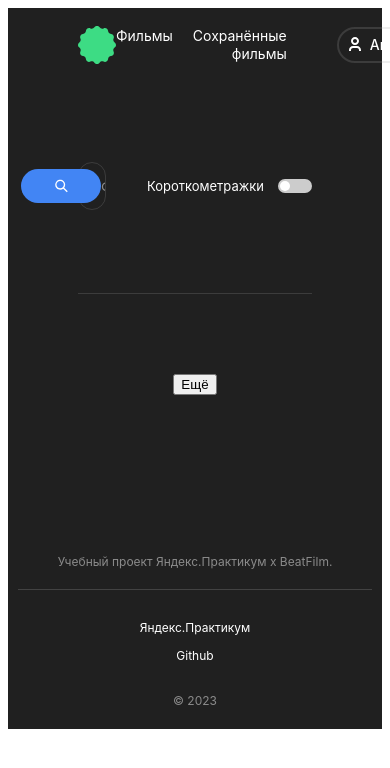
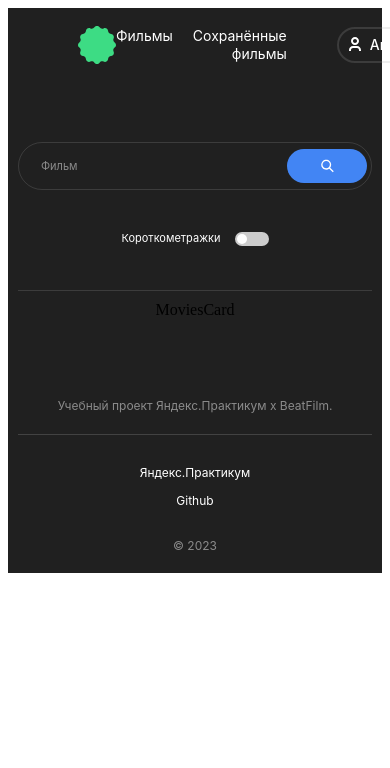
Before and after one commit to HeikkeB/movies-explorer-frontend, a React (Create React App) app: page /movies in a window 390 px wide. Shown: the top 768 px of the page. Built offline with nearby package versions, Linux system fonts and the light colour scheme.

Commit message:
feat: make adaptive SearchForm, make red errors text for register and login input

```diff
--- a/src/components/App/App.jsx
+++ b/src/components/App/App.jsx
@@ -38,7 +38,6 @@ const [loggedIn, setLoggedIn] = useState(true);
           <Route path='/movies' element={
             <ProtectedRoute loggedIn={loggedIn}>
               <Header loggedIn={loggedIn} />
-              <SearchForm />
               <Movies />
               <Footer />
             </ProtectedRoute>
--- a/src/components/Login/Login.css
+++ b/src/components/Login/Login.css
@@ -63,6 +63,20 @@
     font-size: 14px;
     line-height: 1.2;
     color: #FFFFFF;
+}
+
+.login__input_error {
+    width: 100%;
+    border: none;
+    border-bottom: 1px #424242 solid;
+    background-color: rgba(0, 0, 0, 0);
+    padding: 5px 0 10px;
+    font-family: 'Inter';
+    font-style: normal;
+    font-weight: 400;
+    font-size: 14px;
+    line-height: 1.2;
+    color: #EE3465;
 }
 
 .login__input:active, :hover, :focus {
--- a/src/components/Login/Login.jsx
+++ b/src/components/Login/Login.jsx
@@ -33,7 +33,7 @@ export default function Login() {
             <section className='login__field'>
                 <span className='login__input-name'>E-mail</span>
                 <input
-                    className='login__input'
+                    className={errors?.email ? 'login__input_error' : 'login__input'}
                     placeholder='Email'
                     type='text'
                     {...register('email', {
@@ -51,11 +51,15 @@ export default function Login() {
             <section className='login__field'>
                 <span className='login__input-name'>Пароль</span>
                 <input
-                    className='login__input'
+                    className={errors?.password ? 'login__input_error' : 'login__input'}
                     placeholder='Пароль'
                     type='password'
                     {...register('password', {
                         required: 'Обязательное поле',
+                        maxLength: {
+                            value: 30,
+                            message: 'максимум 30 символов'
+                        },
                     })}
                     value={password}
                     onChange={(e) => setPassword(e.target.value)}
--- a/src/components/Movies/Movies.css
+++ b/src/components/Movies/Movies.css
@@ -1,4 +1,3 @@
 .movies {
-    padding: 70px 70px 80px;
     background: #202020;
 }
--- a/src/components/Movies/Movies.jsx
+++ b/src/components/Movies/Movies.jsx
@@ -1,16 +1,13 @@
 import React from 'react'
+import SearchForm from '../SearchForm/SearchForm'
+import MoviesCardList from '../MoviesCardList/MoviesCardList'
 import './Movies.css'
 
 export default function Movies() {
   return (
     <section className='movies'>
-        <div className='movies__container'>
-            <div className='movies__cards'>
-                <div className='movies__card'>
-                </div>
-            </div>
-            <button className='movies__more-button'>Ещё</button>
-        </div>
+        <SearchForm />
+        <MoviesCardList />
     </section>
   )
 }
--- a/src/components/MoviesCard/MoviesCard.jsx
+++ b/src/components/MoviesCard/MoviesCard.jsx
@@ -0,0 +1,7 @@
+import React from 'react'
+
+export default function MoviesCard() {
+  return (
+    <div>MoviesCard</div>
+  )
+}
--- a/src/components/MoviesCardList/MoviesCardList.jsx
+++ b/src/components/MoviesCardList/MoviesCardList.jsx
@@ -0,0 +1,10 @@
+import React from 'react'
+import MoviesCard from '../MoviesCard/MoviesCard'
+
+export default function MoviesCardList() {
+  return (
+    <section className='movies-cardlist'>
+        <MoviesCard />
+    </section>
+  )
+}
--- a/src/components/NavTab/NavTab.jsx
+++ b/src/components/NavTab/NavTab.jsx
@@ -4,12 +4,12 @@ import './NavTab.css'
 
 export default function NavTab() {
   return (
-    <section className='navtab'>
+    <nav className='navtab'>
         <div className='navtab__pages'>
             <Link className='navtab__link' to='/movies'>Фильмы</Link>
             <Link className='navtab__link' to='/saved-movies'>Сохранённые фильмы</Link>
         </div>
         <Link className='navtab__link-account' to='/profile'>Аккаунт</Link>
-    </section>
+    </nav>
   )
 }
--- a/src/components/Register/Register.css
+++ b/src/components/Register/Register.css
@@ -63,6 +63,20 @@
     font-size: 14px;
     line-height: 1.2;
     color: #FFFFFF;
+}
+
+.register__input_error {
+    width: 100%;
+    border: none;
+    border-bottom: 1px #424242 solid;
+    background-color: transparent;
+    padding: 5px 0 10px;
+    font-family: 'Inter';
+    font-style: normal;
+    font-weight: 400;
+    font-size: 14px;
+    line-height: 1.2;
+    color: #EE3465;
 }
 
 .register__input:active, :hover, :focus {
--- a/src/components/Register/Register.jsx
+++ b/src/components/Register/Register.jsx
@@ -35,7 +35,7 @@ export default function Register() {
             <section className='register__field'>
                 <span className='register__input-name'>Имя</span>
                 <input
-                    className='register__input'
+                    className={errors?.username ? 'register__input_error' : 'register__input'}
                     placeholder='Имя'
                     type='text'
                     {...register('username', {
@@ -59,7 +59,7 @@ export default function Register() {
             <section className='register__field'>
                 <span className='register__input-name'>E-mail</span>
                 <input
-                    className='register__input'
+                    className={errors?.email ? 'register__input_error' : 'register__input'}
                     placeholder='Email'
                     type='text'
                     {...register('email', {
@@ -77,11 +77,19 @@ export default function Register() {
             <section className='register__field'>
                 <span className='register__input-name'>Пароль</span>
                 <input
-                    className='register__input'
+                    className={errors?.password ? 'register__input_error' : 'register__input'}
                     placeholder='Пароль'
                     type='password'
                     {...register('password', {
                         required: 'Обязательное поле',
+                        minLength: {
+                            value: 4,
+                            message: 'минимум 4 символа'
+                        },
+                        maxLength: {
+                            value: 30,
+                            message: 'максимум 30 символов'
+                        },
                     })}
                     value={password}
                     onChange={(e) => setPassword(e.target.value)}
--- a/src/components/SearchForm/SearchForm.css
+++ b/src/components/SearchForm/SearchForm.css
@@ -74,6 +74,7 @@
     font-size: 13px;
     line-height: 1.4;
     color: #FFFFFF;
+    margin: 0;
 }
 
 .search-form__bottom-line {
@@ -129,3 +130,33 @@
   .search-form__slider.search-form__round:before {
     border-radius: 50%;
   }
+
+  @media screen and (max-width: 820px){
+    .search-form {
+      padding: 60px 30px 10px;
+    }
+    .search-form__container {
+      flex-direction: column;
+    }
+    .search-form__bottom-line {
+      margin-top: 57px;
+    }
+  }
+
+  @media screen and (max-width: 430px){
+    .search-form {
+      padding: 60px 10px 10px;
+    }
+    .search-form__input {
+      font-size: 11px;
+    }
+    .search-form__input::placeholder {
+      font-size: 11px;
+    }
+    .search-form__shortfilm-title {
+      font-size: 11px;
+    }
+    .search-form__bottom-line {
+      margin-top: 44px;
+    }
+  }
--- a/src/index.css
+++ b/src/index.css
@@ -1,9 +1,6 @@
 input:-webkit-autofill,
 input:-webkit-autofill:hover,
 input:-webkit-autofill:focus,
-textarea:-webkit-autofill,
-textarea:-webkit-autofill:hover,
-textarea:-webkit-autofill:focus,
 select:-webkit-autofill,
 select:-webkit-autofill:hover,
 select:-webkit-autofill:focus {
```
